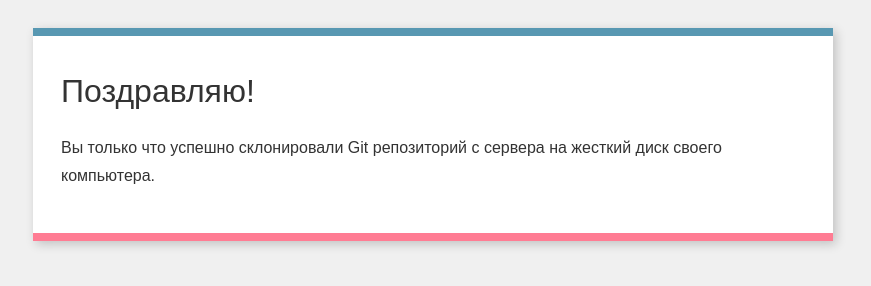
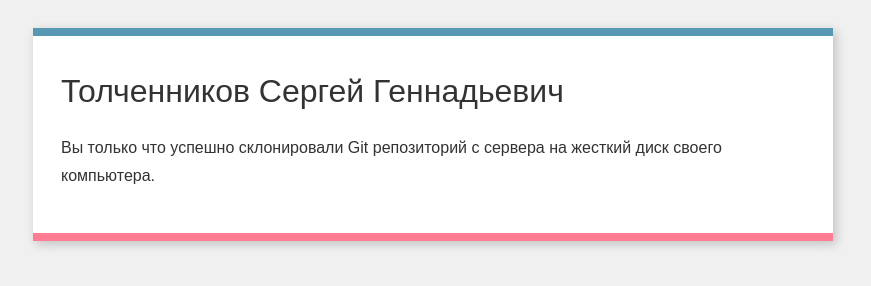
Before and after one commit to ssggtt/git-welcome-test, a plain HTML site: page index.html in a window 1280 px wide. Shown: the whole page, without its empty margins (207-1078 px from the left). Drawn offline with Linux system fonts and the light colour scheme.

Commit message:
Изменил заголовок H1

```diff
--- a/index.html
+++ b/index.html
@@ -9,7 +9,7 @@
     </head>
     <body>
         <div class="box">
-            <h1>Поздравляю!</h1>
+            <h1>Толченников Сергей Геннадьевич</h1>
             <p>
                 Вы только что успешно склонировали Git репозиторий с сервера на
                 жесткий диск своего компьютера.
```
